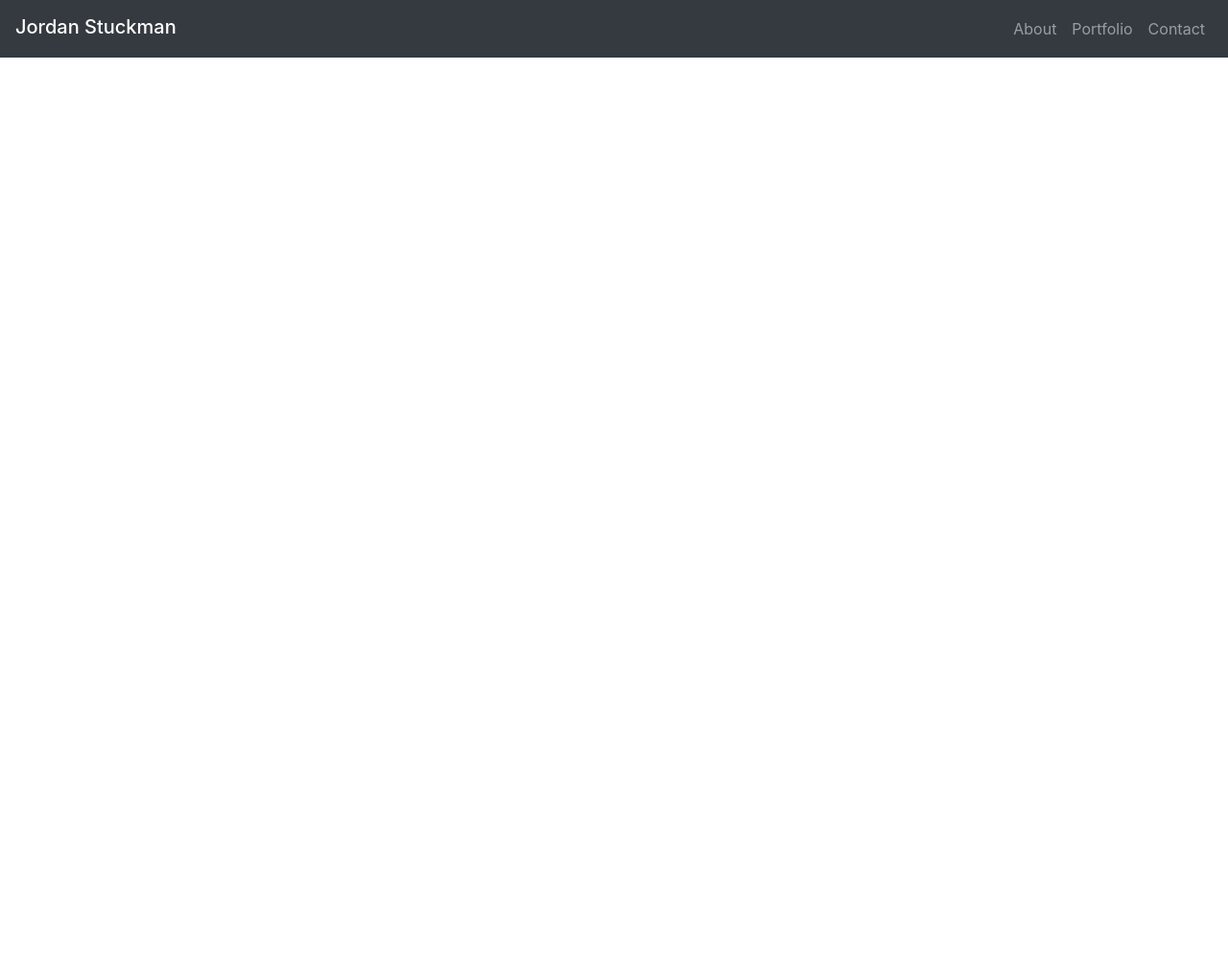
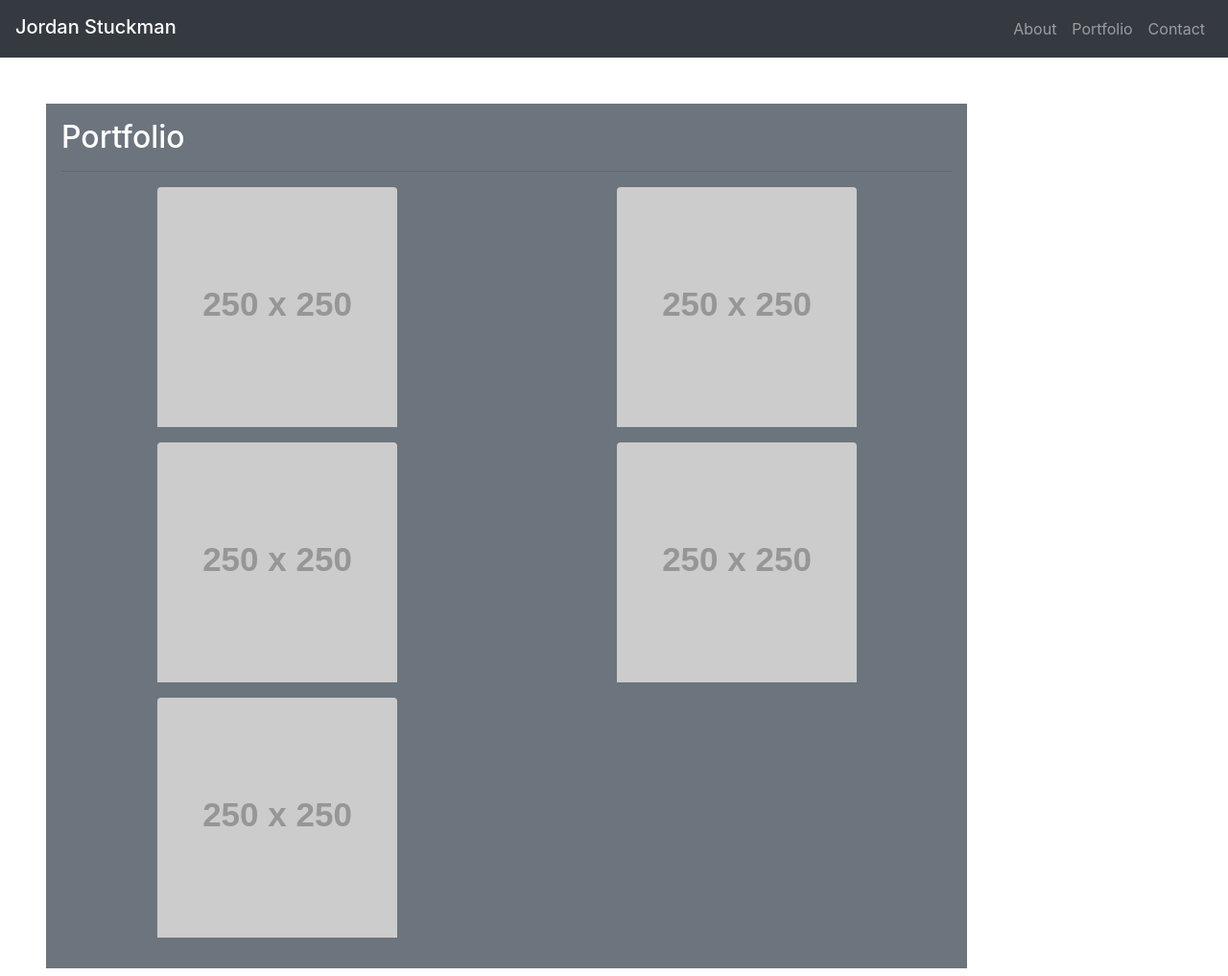
Before and after one commit to jordanks93/Responsive-Portfolio, a plain HTML site: page portfolio.html in a window 1280 px wide. Shown: the whole page at 96% size. Before the commit the page ends 800 px from the top, so only its background shows below. Drawn offline with nearby package versions, Linux system fonts and the light colour scheme; placeholder pictures from the web are drawn by us.

Commit message:
Added portfolio images to portfolio file

```diff
--- a/portfolio.html
+++ b/portfolio.html
@@ -36,6 +36,36 @@
         </div>
     </nav>
 
+    <div class= "container-md w-75 float-left mx-5 mt-5">
+    <div class="p-3 mb-2 bg-secondary text-white">
+      <div class="page-header">
+        <h2>Portfolio</h2>
+            <hr>
+        </div>
+      <div class= "row">
+        <div class= "col-lg-6">
+          <img src="http://placehold.it/250x250" class= "rounded mx-auto d-block pb-3" alt="Placeholder">
+        </div>
+        <div class= "col-lg-6">
+          <img src="http://placehold.it/250x250" class= "rounded mx-auto d-block pb-3" alt="Placeholder">
+        </div>
+      </div>
+      <div class= "row">
+        <div class= "col-lg-6">
+          <img src="http://placehold.it/250x250" class= "rounded mx-auto d-block pb-3" alt="Placeholder">
+        </div>
+        <div class= "col-lg-6">
+          <img src="http://placehold.it/250x250" class= "rounded mx-auto d-block pb-3" alt="Placeholder">
+        </div>
+      </div>
+      <div class= "row">
+        <div class= "col-lg-6">
+          <img src="http://placehold.it/250x250" class= "rounded mx-auto d-block pb-3" alt="Placeholder">
+        </div>
+      </div>
+    </div>
+    </div>
+
     <script src="https://code.jquery.com/jquery-3.5.1.slim.min.js" integrity="sha384-DfXdz2htPH0lsSSs5nCTpuj/zy4C+OGpamoFVy38MVBnE+IbbVYUew+OrCXaRkfj" crossorigin="anonymous"></script>
     <script src="https://cdn.jsdelivr.net/npm/bootstrap@4.5.3/dist/js/bootstrap.bundle.min.js" integrity="sha384-ho+j7jyWK8fNQe+A12Hb8AhRq26LrZ/JpcUGGOn+Y7RsweNrtN/tE3MoK7ZeZDyx" crossorigin="anonymous"></script>
 </body>
```
Also changed, not shown: contact.html (+11 -10 lines), index.html (+10 -2 lines).
